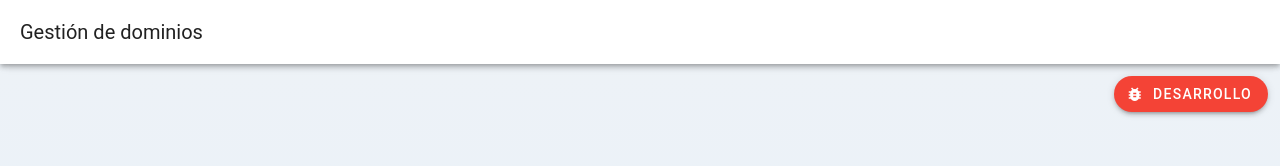
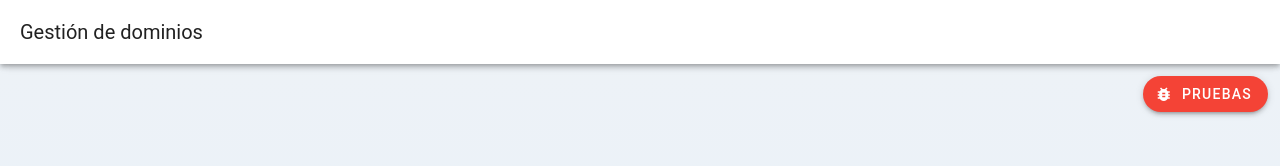
Before and after one commit to PabloAlexanderJiron/SPA_GestionDominios, a Vue app: page / in a window 1280 px wide. Shown: the top 166 px of the page. Built offline with nearby package versions, Linux system fonts and the light colour scheme.

Commit message:
Cambiar el nombre del boton

```diff
--- a/src/App.vue
+++ b/src/App.vue
@@ -13,7 +13,7 @@
       absolute
       app
       extended
-      text="DESARROLLO"
+      text="PRUEBAS"
     />
   </VApp>
 </template>
```
